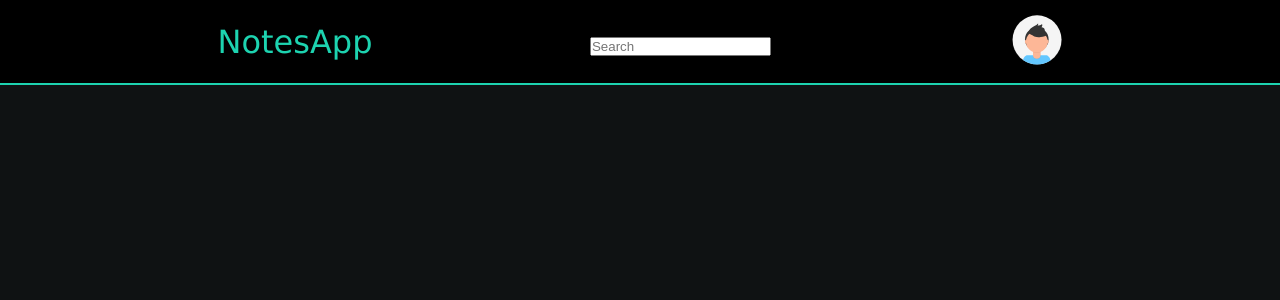
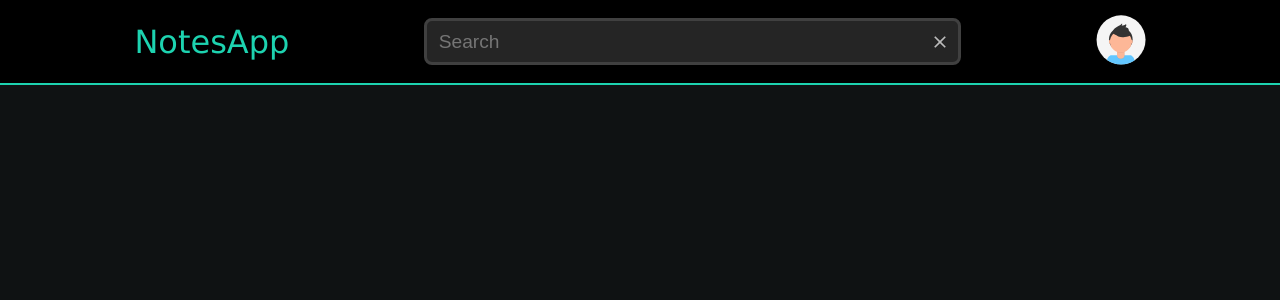
Before and after one commit to adarsh-tyagi/Notes-App, a React (Create React App) app in the folder frontend/: page / in a window 1280 px wide. Shown: the top 300 px of the page. Built offline with nearby package versions, Linux system fonts and the light colour scheme.

Commit message:
started: header component

```diff
--- a/frontend/src/components/Header/Header.css
+++ b/frontend/src/components/Header/Header.css
@@ -9,6 +9,7 @@
     align-items: center;
     justify-content: space-evenly;
     border-bottom: 2px solid #1DD3B0;
+    flex: 1;
 }
 
 .header__left > a{
@@ -23,7 +24,36 @@
 }
 
 .header__middle{
+    flex: 0.5;
+}
+.header__middle > svg{
+    color: #bbb;
+    cursor: pointer;
+}
 
+.header__middle > form{
+    width: 100%;
+    display: flex;
+    justify-content: space-between;
+    align-items: center;
+    border: 3px solid #404040;
+    background-color: #252525;
+    color: #bbb;
+    border-radius: 8px;
+}
+.header__middle > form > input{
+    width: 100%;
+    border: none;
+    outline: none;
+    padding: 0.6rem 0.75rem;
+    background-color: transparent;
+    font-size: 1.2rem;
+    color: #ddd;
+}
+.header__middle > form > svg{
+    padding-right: 0.5rem;
+    font-size: 1.75rem;
+    cursor: pointer;
 }
 
 .header__right > img{
@@ -34,3 +64,26 @@
 .header__right > img:hover{
     width: 55px;
 }
+
+@media (max-width: 800px){
+    .header__left > a{
+        font-size: 1.75rem;
+    }
+    .header__left > a:hover{
+        font-size: 1.8rem;
+    }
+    .header__middle{
+        display: flex;
+        justify-content: flex-end;
+        align-items: center;
+    }
+    .header__middle > svg{
+        font-size: 2rem;
+    }
+    .header__right > img{
+        width: 40px;
+    }
+    .header__right > img:hover{
+        width: 45px;
+    }
+}
--- a/frontend/src/components/Header/Header.js
+++ b/frontend/src/components/Header/Header.js
@@ -1,22 +1,56 @@
-import React from 'react'
+import React, {useState, useEffect} from 'react'
 import "./Header.css"
-import CancelIcon from '@mui/icons-material/Cancel';
+import CloseIcon from '@mui/icons-material/Close';
+import SearchIcon from '@mui/icons-material/Search';
 
 const Header = () => {
+    const [search, setSearch] = useState("")
+    const [show, setShow] = useState(false)
+
+    const submitHandler = () => {
+
+    }
+
+    const toggleSearchIcon = () => {
+        window.innerWidth <= 800 ? setShow(true) : setShow(false)
+    }
+
+    const closeHandler = () => {
+        setSearch("")
+        if (window.innerWidth <= 800) {
+            setShow(true)
+        }
+    }
+
+    useEffect(() => {
+        toggleSearchIcon()
+        window.addEventListener("resize", toggleSearchIcon)
+        return () => {
+            window.removeEventListener("resize", toggleSearchIcon)
+        }
+    }, [])
+
     return (
         <div className='header'>
-            <div className='header__left'>
-                <a href="/">NotesApp</a>
+
+            {window.innerWidth <= 800 && !show ? "" : (
+                <div className='header__left'>
+                    <a href="/">NotesApp</a>
+                </div>
+            )}
+
+            <div className='header__middle'>
+                {show ? <SearchIcon onClick={() => setShow(false)} /> :
+                <form onSubmit={submitHandler}>
+                    <input type="text" placeholder='Search' onChange={e => setSearch(e.target.value)} value={search} />
+                    <CloseIcon onClick={closeHandler} />
+                </form>}
             </div>
-            <div className='header__middle'>
-                <div>
-                    <input type="text" placeholder='Search' />
-                    <CancelIcon />
-                </div>
-            </div>
+
             <div className='header__right'>
                 <img src='/image/defaultProfile.svg' alt="profile" />
             </div>
+
         </div>
     )
 }
```
